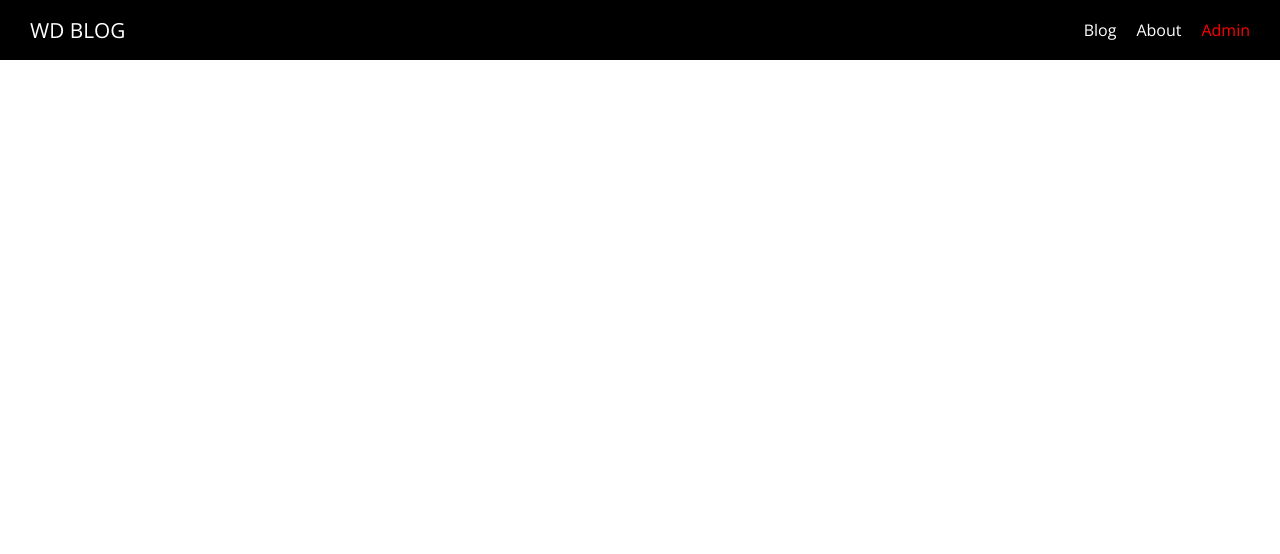
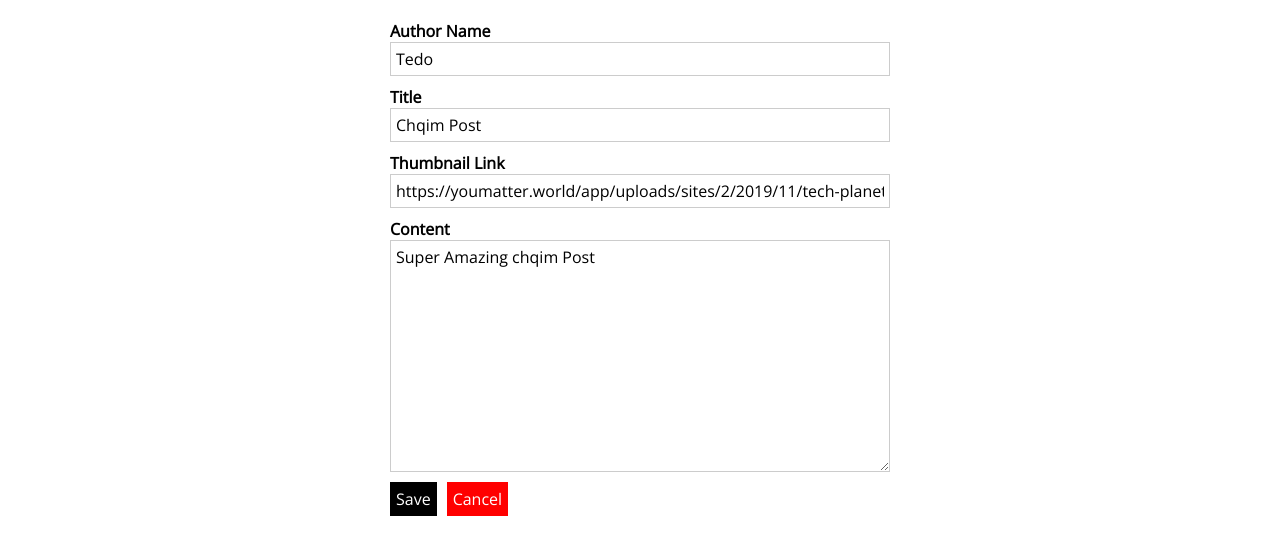
Before and after one commit to Tjanelidze/nuxt-first-project, a Nuxt app: page /admin/1 in a window 1280 px wide. Shown: the top 554 px of the page. Built offline with nearby package versions, Linux system fonts and the light colour scheme.

Commit message:
added admin layout error layout

```diff
--- /dev/null
+++ b/components/Admin/AdminPostForm.vue
@@ -0,0 +1,65 @@
+<template>
+  <form @submit.prevent="onSave">
+    <AppControlInput v-model="editedPost.author">Author Name</AppControlInput>
+
+    <AppControlInput v-model="editedPost.title">Title</AppControlInput>
+
+    <AppControlInput v-model="editedPost.thumbnailLink"
+      >Thumbnail Link</AppControlInput
+    >
+
+    <AppControlInput control-type="textarea" v-model="editedPost.content"
+      >Content</AppControlInput
+    >
+
+    <AppButton type="submit">Save</AppButton>
+
+    <AppButton
+      type="button"
+      style="margin-left: 10px"
+      btn-style="cancel"
+      @click="onCancel"
+      >Cancel</AppButton
+    >
+  </form>
+</template>
+
+<script>
+import AppControlInput from '@/components/UI/AppControlInput.vue'
+import AppButton from '@/components/UI/AppButton.vue'
+
+export default {
+  components: {
+    AppControlInput,
+    AppButton,
+  },
+  props: {
+    post: {
+      type: Object,
+      required: false,
+    },
+  },
+  data() {
+    return {
+      editedPost: this.post
+        ? { ...this.post }
+        : {
+            author: '',
+            title: '',
+            thumbnailLink: '',
+            content: '',
+          },
+    }
+  },
+  methods: {
+    onSave() {
+      // save the post
+      console.log(this.editedPost)
+    },
+    onCancel() {
+      //Navigate back
+      this.$router.push('/admin')
+    },
+  },
+}
+</script>
--- a/components/Posts/PostList.vue
+++ b/components/Posts/PostList.vue
@@ -2,18 +2,21 @@
   <section class="posts-list">
     <PostPreview
       id="1"
+      :is-admin="isAdmin"
       thumbnail="https://www.itu.int/hub/wp-content/uploads/sites/4/2021/10/Lets-build-consensus-on-how-new-tech-should-factor-into-our-future.jpg"
       title="Hello There!"
       previewText="This is my first post!"
     />
     <PostPreview
       id="2"
+      :is-admin="isAdmin"
       thumbnail="https://www.agilitypr.com/wp-content/uploads/2020/02/technology-1-1.jpg"
       title="Hello There! - 2"
       previewText="This is my second post!"
     />
     <PostPreview
       id="3"
+      :is-admin="isAdmin"
       thumbnail="https://youmatter.world/app/uploads/sites/2/2019/11/tech-planet.jpg"
       title="Gamarjoba"
       previewText="Chqim post!"
@@ -28,6 +31,12 @@ export default {
   components: {
     PostPreview,
   },
+  props: {
+    isAdmin: {
+      type: Boolean,
+      default: false,
+    },
+  },
 }
 </script>
 
--- a/components/Posts/PostsPreview.vue
+++ b/components/Posts/PostsPreview.vue
@@ -1,5 +1,5 @@
 <template>
-  <nuxt-link :to="'/posts/' + id" class="post-preview">
+  <nuxt-link :to="postLink" class="post-preview">
     <article>
       <div
         class="post-thumbnail"
@@ -21,6 +21,10 @@ export default {
       type: String,
       required: true,
     },
+    isAdmin: {
+      type: Boolean,
+      required: true,
+    },
     title: {
       type: String,
       required: true,
@@ -32,6 +36,11 @@ export default {
     thumbnail: {
       type: String,
       required: true,
+    },
+  },
+  computed: {
+    postLink() {
+      return this.isAdmin ? '/admin/' + this.id : '/posts/' + this.id
     },
   },
 }
--- /dev/null
+++ b/components/UI/AppButton.vue
@@ -0,0 +1,63 @@
+<template>
+  <button
+    class="button"
+    :class="btnStyle"
+    v-bind="$attrs"
+    v-on="$listeners"><slot /></button>
+</template>
+
+<script>
+export default {
+  name: 'AppButton',
+  props: {
+    btnStyle: {
+      type: String,
+      default: ''
+    }
+  }
+}
+</script>
+
+
+<style scoped>
+.button {
+  font: inherit;
+  background-color: black;
+  color: white;
+  padding: 5px;
+  cursor: pointer;
+  border: 1px solid black;
+}
+
+.button:hover,
+.button:active {
+  background-color: rgb(51, 51, 51);
+  border: 1px solid black;
+}
+
+.inverted {
+  background-color: white;
+  color: black;
+  border: 1px solid transparent;
+}
+
+.inverted:hover,
+.inverted:active {
+  color: #ccc;
+  background-color: white;
+  border: 1px solid transparent;
+}
+
+.cancel {
+  background-color: red;
+  color: white;
+  border: 1px solid transparent;
+}
+
+.cancel:hover,
+.cancel:active {
+  background-color: salmon;
+  border: 1px solid transparent;
+  color: white;
+}
+</style>
--- /dev/null
+++ b/components/UI/AppControlInput.vue
@@ -0,0 +1,58 @@
+<template>
+  <div class="input-control">
+    <label><slot /></label>
+    <input
+      v-if="controlType === 'input'"
+      v-bind="$attrs"
+      :value="value"
+      @input="$emit('input', $event.target.value)">
+    <textarea
+      v-if="controlType === 'textarea'"
+      rows="10"
+      :value="value"
+      @input="$emit('input', $event.target.value)"></textarea>
+  </div>
+</template>
+
+<script>
+export default {
+  name: 'AppInputControl',
+  props: {
+    controlType: {
+      type: String,
+      default: 'input'
+    },
+    value: {
+      type: String,
+      default: ''
+    }
+  }
+}
+</script>
+
+<style scoped>
+.input-control {
+  margin: 10px 0;
+}
+
+.input-control label {
+  display: block;
+  font-weight: bold;
+}
+
+.input-control input,
+.input-control textarea {
+  display: block;
+  width: 100%;
+  box-sizing: border-box;
+  font: inherit;
+  border: 1px solid #ccc;
+  padding: 5px;
+}
+
+.input-control input:focus,
+.input-control textarea:focus {
+  background-color: #eee;
+  outline: none;
+}
+</style>
--- /dev/null
+++ b/layouts/admin.vue
@@ -0,0 +1,15 @@
+<template>
+  <div>
+
+    <nuxt />
+  </div>
+</template>
+
+<style>
+html {
+  font-family: 'Open Sans', sans-serif;
+}
+body {
+  margin: 0;
+}
+</style>
--- /dev/null
+++ b/layouts/error.vue
@@ -0,0 +1,22 @@
+<template>
+  <div class="error-page">
+    <h1>Oops, something went wrong!</h1>
+    <p>Back to <a href="/">safety</a>!</p>
+  </div>
+</template>
+
+<style scoped>
+.error-page {
+  text-align: center;
+}
+
+.error-page a {
+  text-decoration: none;
+  color: red;
+}
+
+.error-page a:hover,
+.error-page a:active {
+  color: salmon;
+}
+</style>
--- /dev/null
+++ b/pages/admin/_postId/index.vue
@@ -0,0 +1,41 @@
+<template>
+  <div class="admin-post-page">
+    <section class="update-form">
+      <AdminPostForm :post="loadedPost" />
+    </section>
+  </div>
+</template>
+
+<script>
+import AdminPostForm from '@/components/Admin/AdminPostForm.vue'
+
+export default {
+  layout: 'admin',
+  components: {
+    AdminPostForm,
+  },
+  data() {
+    return {
+      loadedPost: {
+        author: 'Tedo',
+        title: 'Chqim Post',
+        content: 'Super Amazing chqim Post',
+        thumbnailLink:
+          'https://youmatter.world/app/uploads/sites/2/2019/11/tech-planet.jpg',
+      },
+    }
+  },
+}
+</script>
+
+<style scoped>
+.update-form {
+  width: 90%;
+  margin: 20px auto;
+}
+@media (min-width: 768px) {
+  .update-form {
+    width: 500px;
+  }
+}
+</style>
--- /dev/null
+++ b/pages/admin/auth/index.vue
@@ -0,0 +1,53 @@
+<template>
+  <div class="admin-auth-page">
+    <div class="auth-container">
+      <form>
+        <AppControlInput type="email">E-Mail Address</AppControlInput>
+        <AppControlInput type="password">Password</AppControlInput>
+        <AppButton type="submit">{{ isLogin ? 'Login' : 'Sign Up' }}</AppButton>
+        <AppButton
+          type="button"
+          btn-style="inverted"
+          style="margin-left: 10px"
+          @click="isLogin = !isLogin"
+          >Switch to {{ isLogin ? 'Signup' : 'Login' }}</AppButton
+        >
+      </form>
+    </div>
+  </div>
+</template>
+
+<script>
+import AppControlInput from '@/components/UI/AppControlInput'
+import AppButton from '@/components/UI/AppButton'
+
+export default {
+  name: 'AdminAuthPage',
+  layout: 'admin',
+  components: {
+    AppControlInput,
+    AppButton,
+  },
+  data() {
+    return {
+      isLogin: true,
+    }
+  },
+}
+</script>
+
+<style scoped>
+.admin-auth-page {
+  padding: 20px;
+}
+
+.auth-container {
+  border: 1px solid #ccc;
+  border-radius: 5px;
+  box-shadow: 0 2px 2px #ccc;
+  width: 300px;
+  margin: auto;
+  padding: 10px;
+  box-sizing: border-box;
+}
+</style>
--- /dev/null
+++ b/pages/admin/index.vue
@@ -0,0 +1,41 @@
+<template>
+  <div class="admin-page">
+    <section class="new-post">
+      <app-button @click="$router.push('/admin/new-post')">Create Post</app-button>
+    </section>
+
+    <section class="existing-posts">
+      <h1>Existing Posts</h1>
+      <post-list isAdmin />
+    </section>
+  </div>
+</template>
+
+<script>
+import PostList from '@/components/Posts/PostList.vue'
+import AppButton from '~/components/UI/AppButton.vue'
+
+export default {
+  layout: 'admin',
+  components: {
+    PostList,
+    AppButton,
+  },
+}
+</script>
+
+<style scoped>
+.admin-page {
+  padding: 20px;
+}
+
+.new-post {
+  text-align: center;
+  border-bottom: 2px solid #ccc;
+  padding-bottom: 10px;
+}
+
+.existing-posts h1 {
+  text-align: center;
+}
+</style>
--- /dev/null
+++ b/pages/admin/new-post/index.vue
@@ -0,0 +1,31 @@
+<template>
+  <div class="admin-new-post-page">
+    <section class="new-post-form">
+      <AdminPostForm />
+    </section>
+  </div>
+</template>
+
+<script>
+import AdminPostForm from '@/components/Admin/AdminPostForm.vue'
+
+export default {
+  layout: 'admin',
+  components: {
+    AdminPostForm,
+  },
+}
+</script>
+
+<style scoped>
+.new-post-form {
+  width: 90%;
+  margin: 20px auto;
+}
+
+@media (min-width: 768px) {
+  .new-post-form {
+    width: 500px;
+  }
+}
+</style>
```
